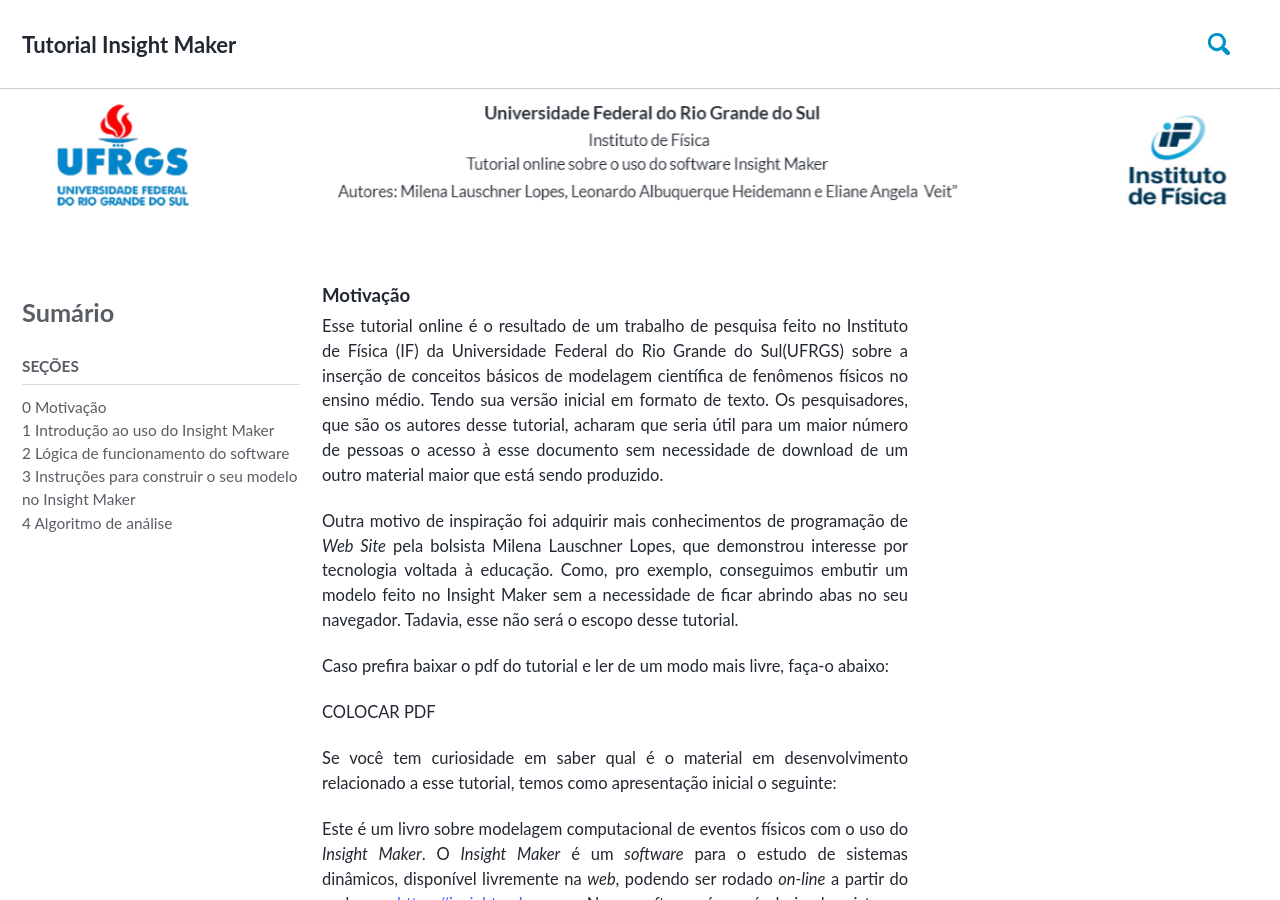
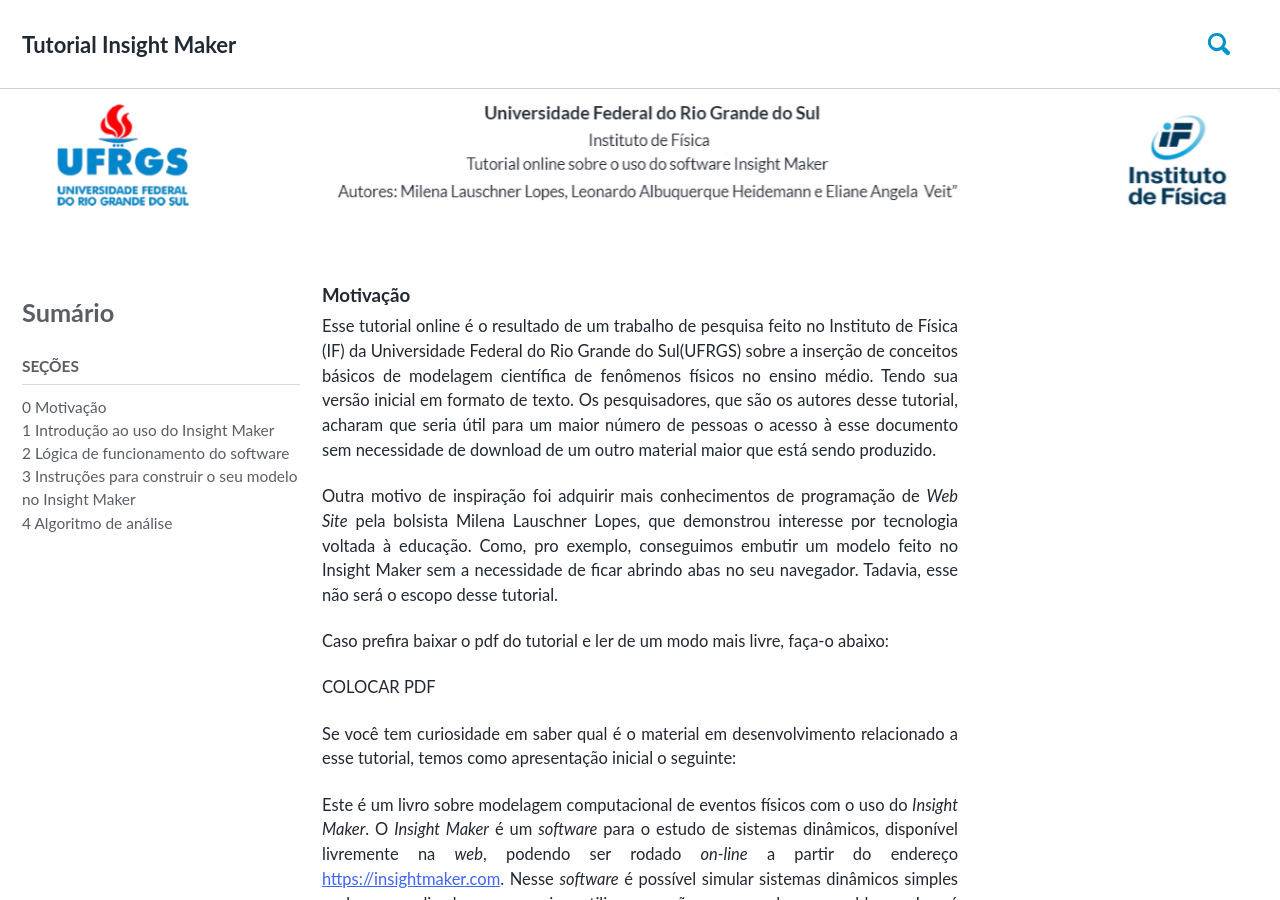
Before and after one commit to milenalauschner/MM, a Jekyll site: the page built from index.md, in a window 1280 px wide and 900 px high. Built offline with Jekyll 4.4.1, drawn with Linux system fonts in a browser that asks for light colours; cached includes are drawn as plain includes; nearby versions of some CDN libraries; some web fonts are replaced.

Commit message:
Update _page.scss

```diff
--- a/_sass/minimal-mistakes/_page.scss
+++ b/_sass/minimal-mistakes/_page.scss
@@ -5,7 +5,7 @@
 #main {
   @include clearfix;
   margin-left: auto;
-  margin-right: 50px;
+  margin-right: auto;
   padding-left: 1em;
   padding-right: 1em;
   -webkit-animation: $intro-transition;
```
